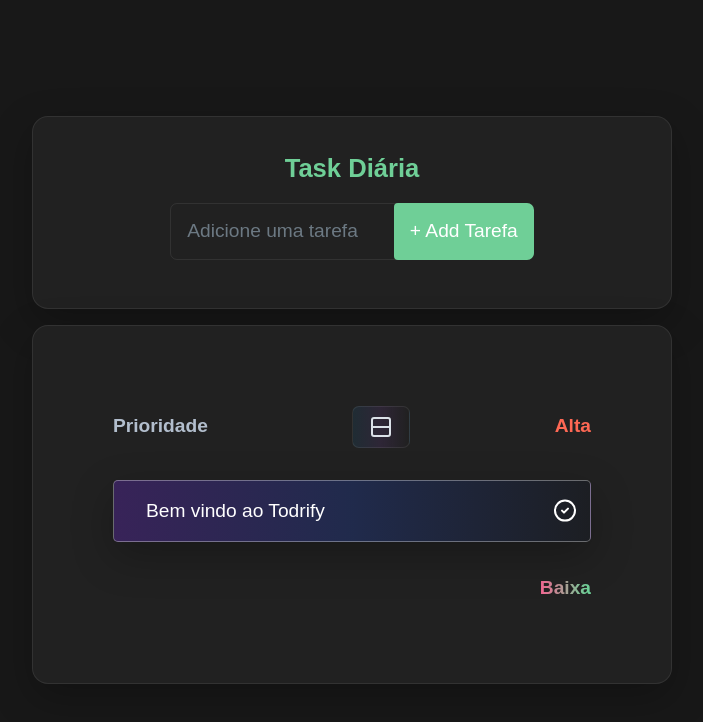
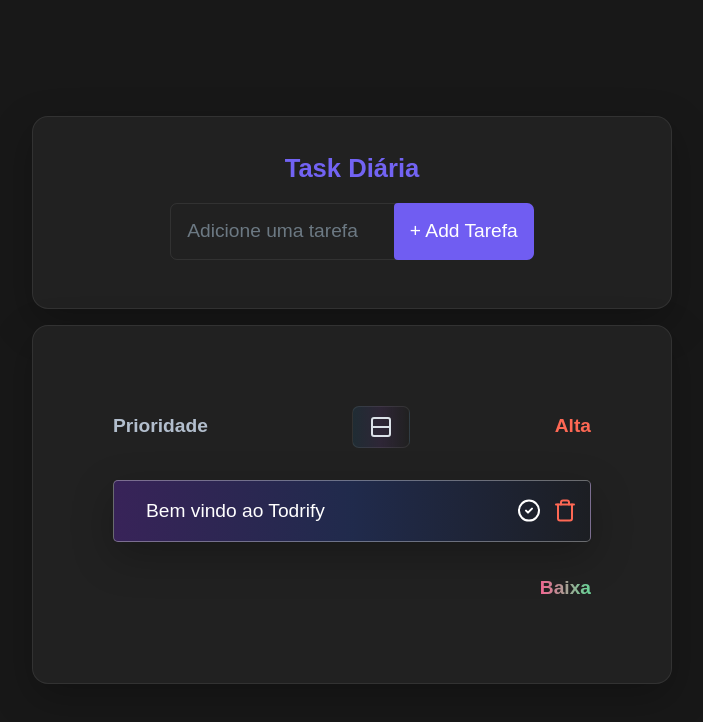
Before and after one commit to LipeMachado/Todrify, a React (Vite) app: page / in a window 1280 px wide. Shown: the top 722 px of the page, without its empty margins (288-991 px from the left). Built offline with nearby package versions, Linux system fonts and the light colour scheme.

Commit message:
Add icon, and change colors

```diff
--- a/src/App.tsx
+++ b/src/App.tsx
@@ -124,7 +124,7 @@
           className="flex flex-col items-center bg-bg2 border-[1px] border-icons3 rounded-2xl mb-4 py-8 px-4 shadow-shadow3"
         >
           <h1
-            className="text-clamph1 font-extrabold text-primaryGreen select-none"
+            className="text-clamph1 font-extrabold text-primary select-none"
           >
             Task Diária
           </h1>
@@ -138,7 +138,7 @@
             />
             <div>
               <button
-                className="block sm:absolute top-0 right-0 cursor-pointer py-3 px-6 sm:py-0 sm:px-4 border-none bg-primaryGreen h-full rounded sm:rounded-r-[7px] text-white text-clampinputbutton transition-colors hover:bg-primary2"
+                className="block sm:absolute top-0 right-0 cursor-pointer py-3 px-6 sm:py-0 sm:px-4 border-none bg-primary2 h-full rounded sm:rounded-r-[7px] text-white text-clampinputbutton transition-colors hover:bg-primary3"
               >
                 + Add Tarefa
               </button>
--- a/src/components/List.tsx
+++ b/src/components/List.tsx
@@ -1,4 +1,4 @@
-import { CheckCircle2 } from "lucide-react"
+import { CheckCircle2, Trash } from "lucide-react"
 import { useSortable } from "@dnd-kit/sortable"
 import { CSS } from '@dnd-kit/utilities'
 import { useMemo } from "react"
@@ -29,7 +29,6 @@
     const randomColors = [
         'from-pink-700/30 via-violet-800/30 to-gray-900/30',
         'from-violet-700/30 via-blue-800/30 to-gray-900/30',
-        'from-emerald-500/30 via-lime-700/30 to-gray-900/30'
     ];
 
     const randomizeColor = () => {
@@ -52,15 +51,21 @@
             >
                 <li
                     className={`bg-gradient-to-r ${randomColorMemo} py-4 px-8 rounded-[5px] list-none border-[1px] border-icons shadow-shadow3 hover:cursor-pointer active:transform active:scale-[0.98]`}
-                    onDoubleClick={() => removeTodo(id)}
                 >
                     <p className={`text-clampinputbutton ${completed ? 'line-through' : ''} ${completed ? 'text-primaryGreen' : 'text-white'}`}>{name}</p>
                 </li>
-                <div
-                    className="absolute right-0 top-1/2 transform -translate-y-1/2 px-[.9rem] py-[.4rem] text-clampicon text-inherit flex items-center justify-center"
-                    onDoubleClick={() => handleCompleted(id)}
-                >
-                    <CheckCircle2 color={`${completed ? '#6FCF97' : '#ffffff'}`} />
+                <div className="flex gap-3 absolute right-0 top-1/2 transform -translate-y-1/2 px-[.9rem] py-[.4rem]">
+                    <div
+                        className="text-clampicon text-inherit flex items-center justify-center"
+                        onDoubleClick={() => handleCompleted(id)}
+                    >
+                        <CheckCircle2 color={`${completed ? '#6FCF97' : '#ffffff'}`} />
+                    </div>
+                    <div
+                        onDoubleClick={() => removeTodo(id)}
+                    >
+                        <Trash color="#fe6854" />
+                    </div>
                 </div>
             </div>
         </>
--- a/src/styles/global.css
+++ b/src/styles/global.css
@@ -18,7 +18,7 @@
 }
 
 *::-webkit-scrollbar-thumb {
-  background-color: #6FCF97;
+  background-color: #7263F3;
   border-radius: 14px;
 }
 
--- a/tailwind.config.js
+++ b/tailwind.config.js
@@ -10,6 +10,7 @@
         'danger': '#fe6854',
         'primary': '#7263F3',
         'primary2': '#705DF2',
+        'primary3': '#9385f2',
         'white': '#fff',
         'primaryGreen': '#6FCF97',
         'primaryGreenGrad': 'linear-gradient(91deg, #F56693 0, #6FCF97 90.46%)',
```
